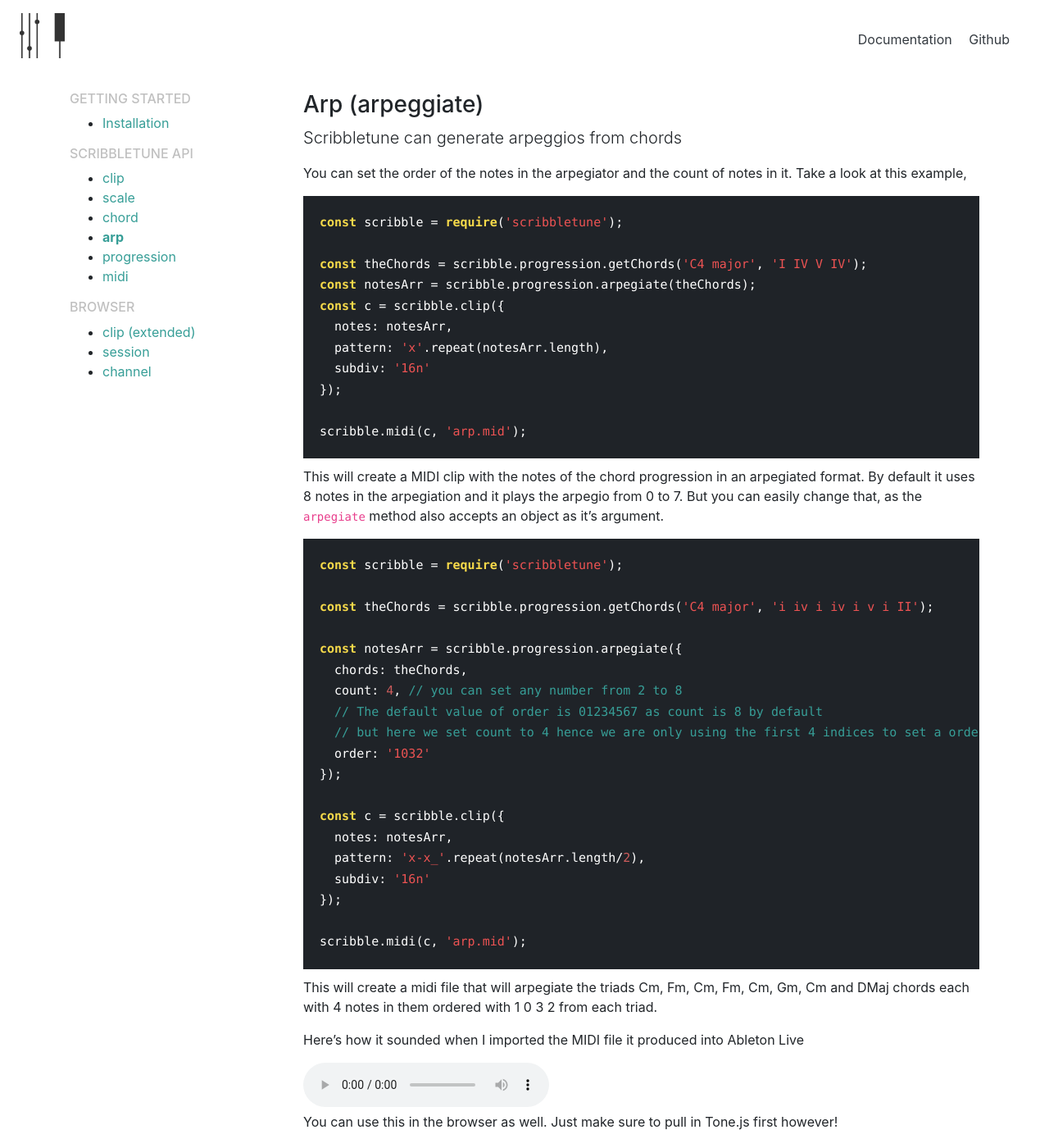
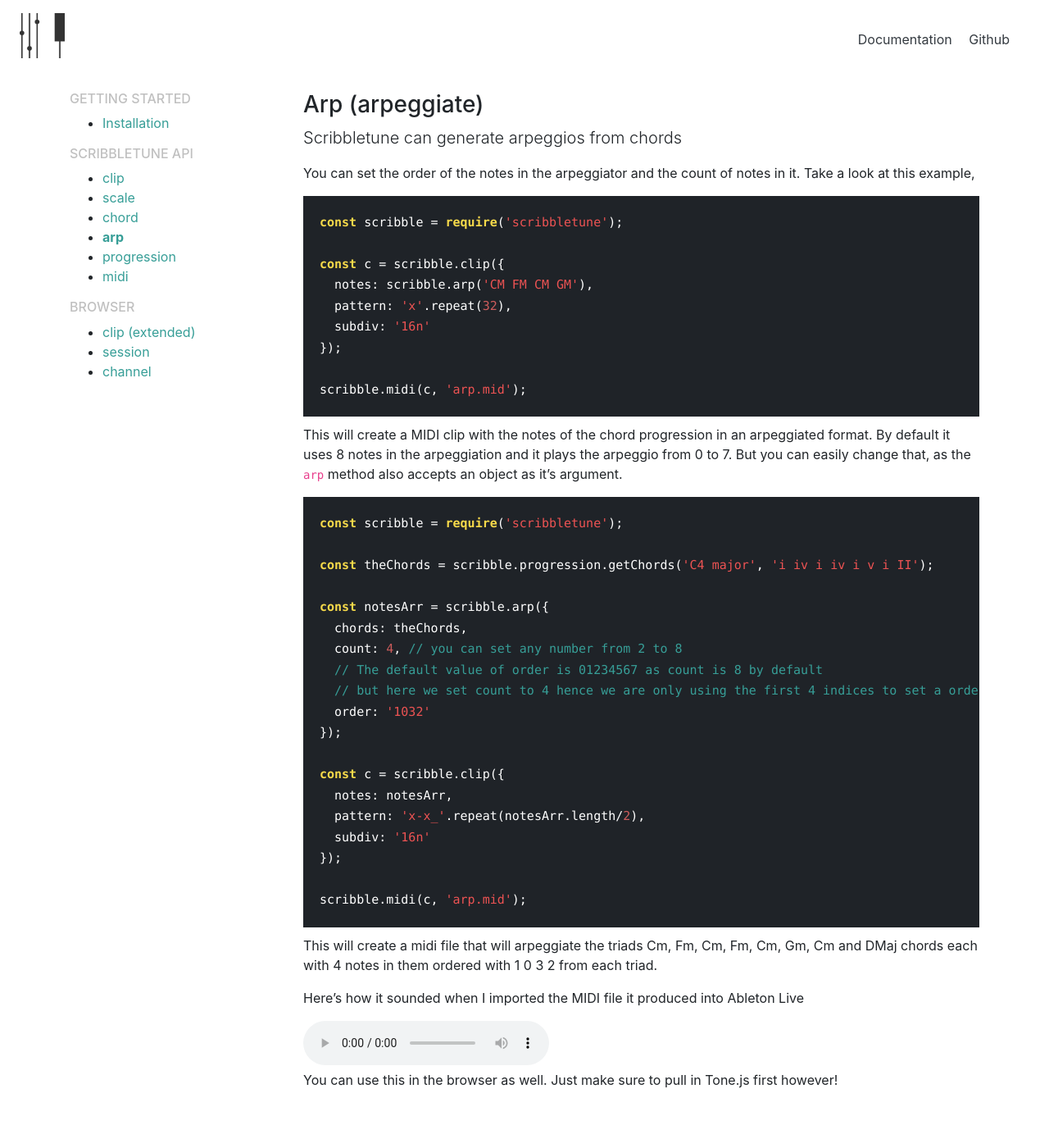
Before and after one commit to scribbletune/scribbletune.com, a Jekyll site: the page built from _pages/arp.md, in a window 1280 px wide and 1400 px high. Shown: the whole window at 82% size. Built offline with Jekyll 4.4.1, drawn with Linux system fonts in a browser that asks for light colours; a style sheet for code colours, icons or effects is not loaded.

Commit message:
Update arp docs

````diff
--- a/_pages/arp.md
+++ b/_pages/arp.md
@@ -8,30 +8,28 @@
 Scribbletune can generate arpeggios from chords
 {: .lead}
 
-You can set the order of the notes in the arpegiator and the count of notes in it. Take a look at this example,
+You can set the order of the notes in the arpeggiator and the count of notes in it. Take a look at this example,
 
 ```
 const scribble = require('scribbletune');
 
-const theChords = scribble.progression.getChords('C4 major', 'I IV V IV');
-const notesArr = scribble.progression.arpegiate(theChords);
 const c = scribble.clip({
-  notes: notesArr,
-  pattern: 'x'.repeat(notesArr.length),
+  notes: scribble.arp('CM FM CM GM'),
+  pattern: 'x'.repeat(32),
   subdiv: '16n'
 });
 
 scribble.midi(c, 'arp.mid');
 ```
 
-This will create a MIDI clip with the notes of the chord progression in an arpegiated format. By default it uses 8 notes in the arpegiation and it plays the arpegio from 0 to 7. But you can easily change that, as the `arpegiate` method also accepts an object as it's argument.
+This will create a MIDI clip with the notes of the chord progression in an arpeggiated format. By default it uses 8 notes in the arpeggiation and it plays the arpeggio from 0 to 7. But you can easily change that, as the `arp` method also accepts an object as it's argument.
 
 ```
 const scribble = require('scribbletune');
 
 const theChords = scribble.progression.getChords('C4 major', 'i iv i iv i v i II');
 
-const notesArr = scribble.progression.arpegiate({
+const notesArr = scribble.arp({
   chords: theChords,
   count: 4, // you can set any number from 2 to 8
   // The default value of order is 01234567 as count is 8 by default
@@ -48,7 +46,7 @@
 scribble.midi(c, 'arp.mid');
 ```
 
-This will create a midi file that will arpegiate the triads Cm, Fm, Cm, Fm, Cm, Gm, Cm and DMaj chords each with 4 notes in them ordered with 1 0 3 2 from each triad.
+This will create a midi file that will arpeggiate the triads Cm, Fm, Cm, Fm, Cm, Gm, Cm and DMaj chords each with 4 notes in them ordered with 1 0 3 2 from each triad.
 
 Here's how it sounded when I imported the MIDI file it produced into Ableton Live
 <audio controls="">
````
